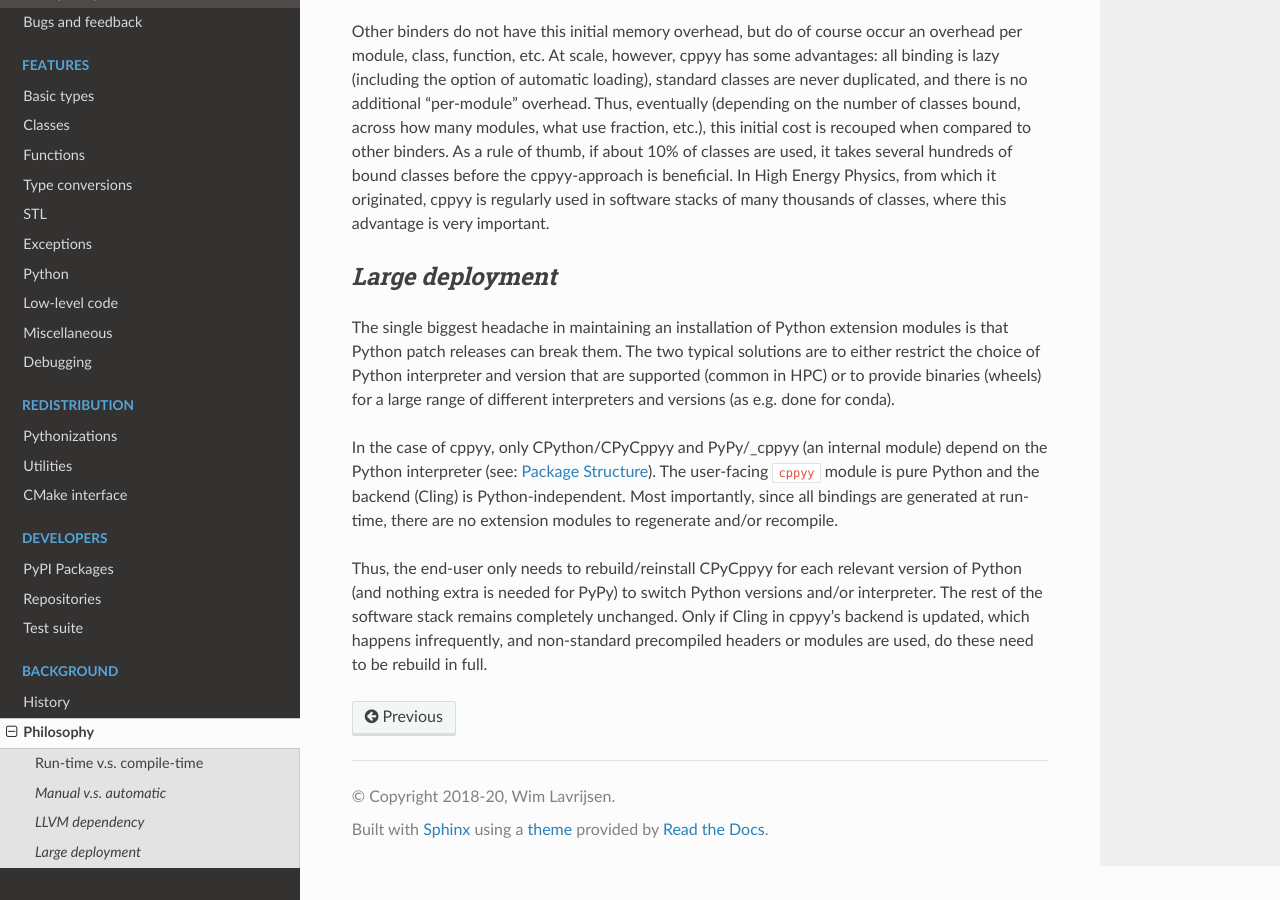
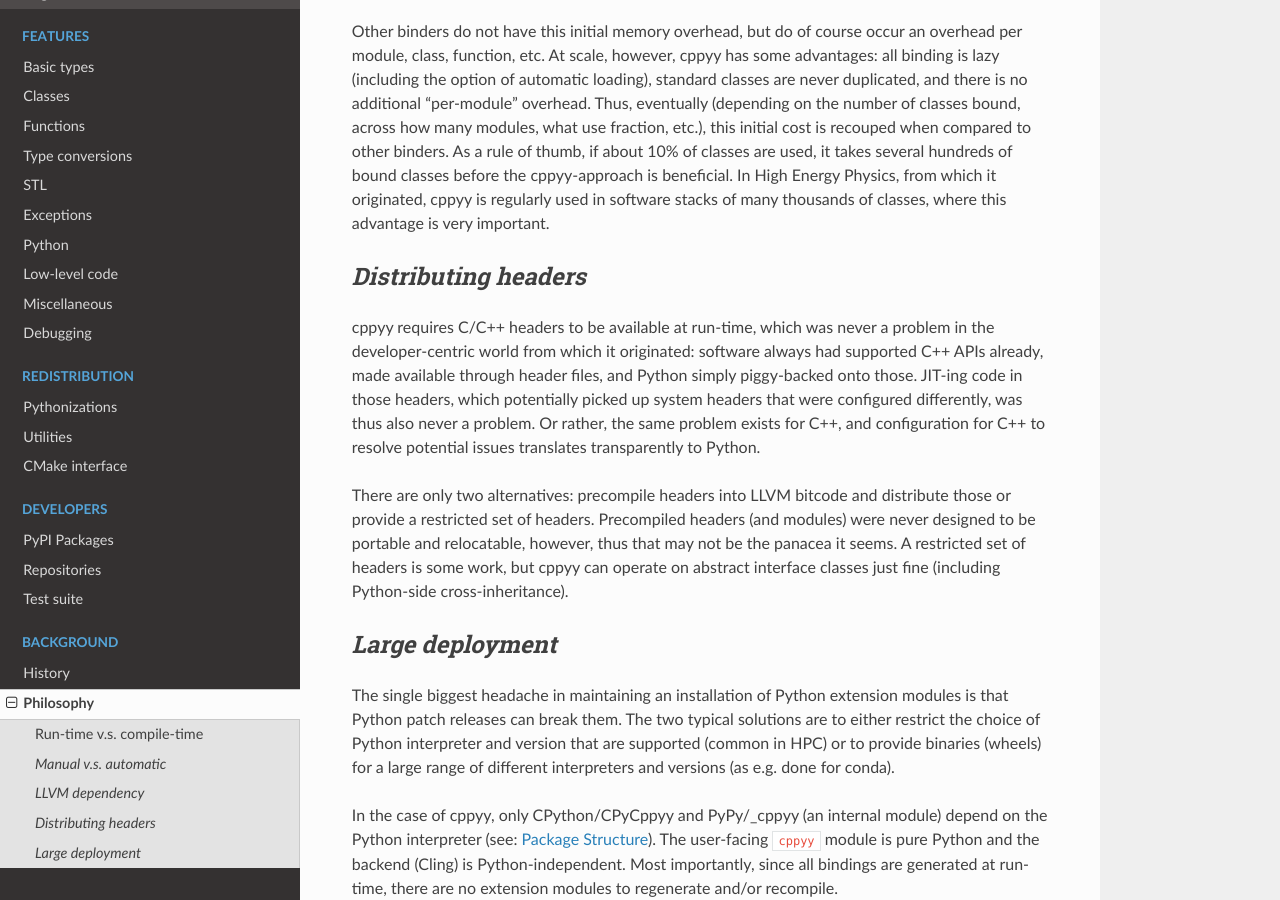
Before and after one commit to wlav/cppyy, a Sphinx documentation site: the page built from doc/source/philosophy.rst, in a window 1280 px wide and 900 px high, scrolled down 2784 px. Built offline with Sphinx 7.4.7 and the Read the Docs theme 2.0.0, drawn with Linux system fonts in a browser that asks for light colours.

Commit message:
add a note on 'Distributing headers'

```diff
--- a/doc/source/philosophy.rst
+++ b/doc/source/philosophy.rst
@@ -181,6 +181,26 @@ software stacks of many thousands of classes, where this advantage is very
 important.
 
 
+`Distributing headers`
+----------------------
+
+cppyy requires C/C++ headers to be available at run-time, which was never a
+problem in the developer-centric world from which it originated: software
+always had supported C++ APIs already, made available through header files,
+and Python simply piggy-backed onto those.
+JIT-ing code in those headers, which potentially picked up system headers
+that were configured differently, was thus also never a problem.
+Or rather, the same problem exists for C++, and configuration for C++ to
+resolve potential issues translates transparently to Python.
+
+There are only two alternatives: precompile headers into LLVM bitcode and
+distribute those or provide a restricted set of headers.
+Precompiled headers (and modules) were never designed to be portable and
+relocatable, however, thus that may not be the panacea it seems.
+A restricted set of headers is some work, but cppyy can operate on abstract
+interface classes just fine (including Python-side cross-inheritance).
+
+
 `Large deployment`
 ------------------
 
```
